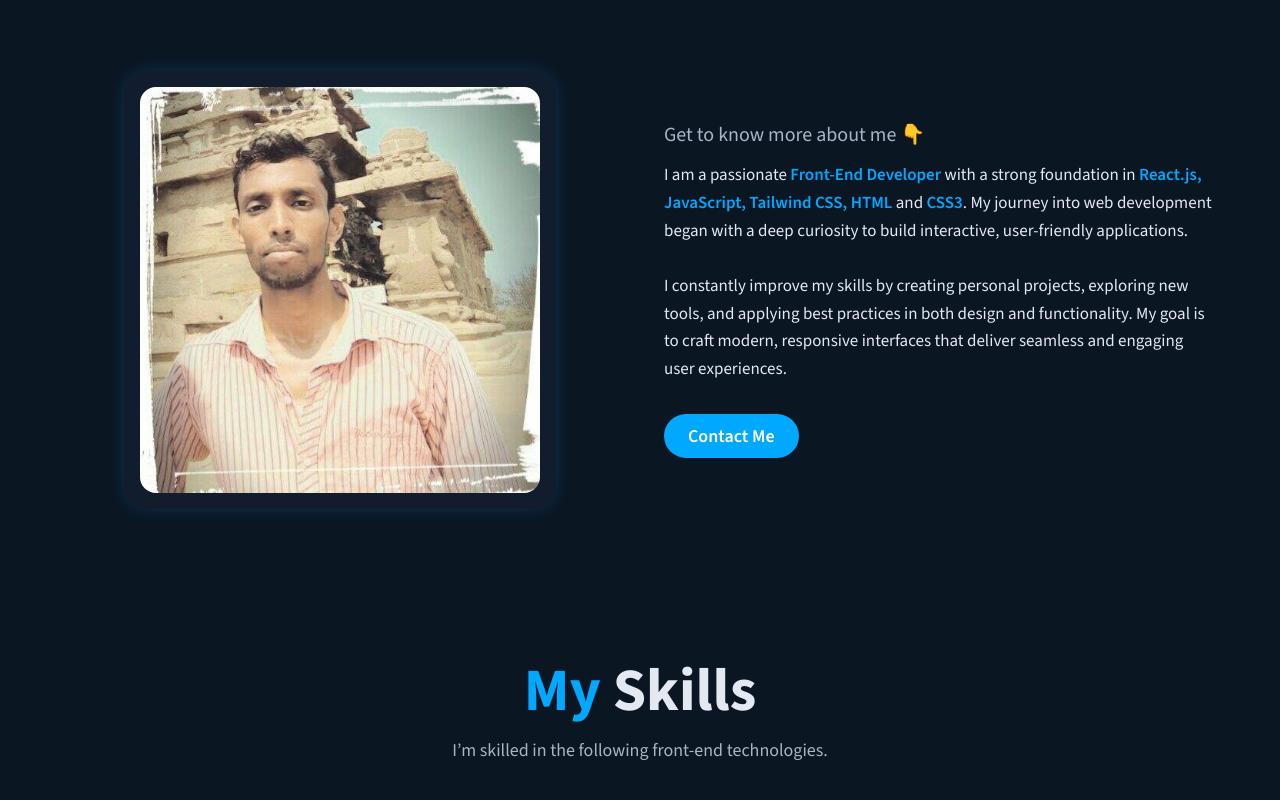
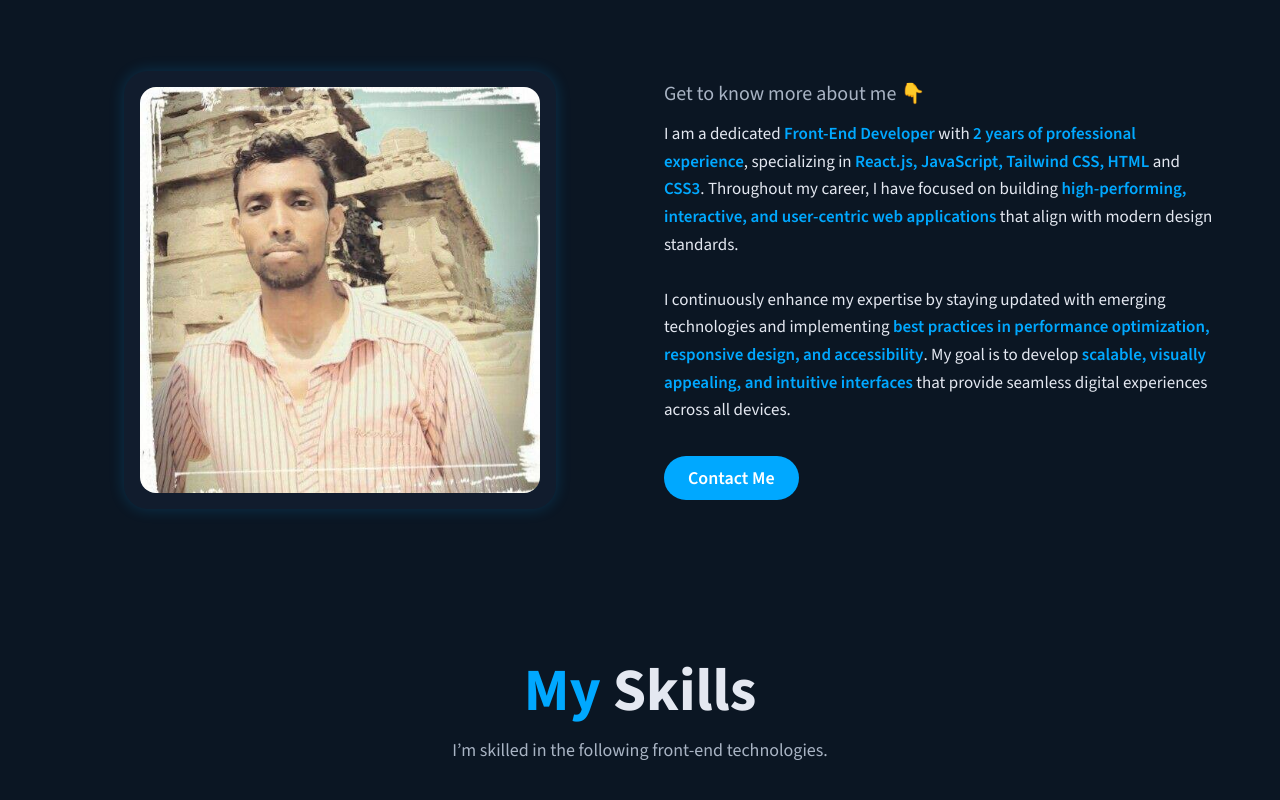
Before and after one commit to vijayanand-1790/Portfolio, a React (Vite) app: page / in a window 1280 px wide. Shown: the part 980-1780 px from the top of the page. Built offline with nearby package versions, Linux system fonts and the light colour scheme.

Commit message:
Minor changes

```diff
--- a/src/About.jsx
+++ b/src/About.jsx
@@ -51,24 +51,39 @@ const About = () => {
           </h4>
 
           <p className="text-[#E4E8F1] text-base sm:text-lg md:text-[17px] leading-relaxed">
-            I am a passionate{" "}
+            I am a dedicated{" "}
             <span className="text-[#00A8FF] font-semibold">
               Front-End Developer
             </span>{" "}
-            with a strong foundation in{" "}
+            with{" "}
+            <span className="text-[#00A8FF] font-semibold">
+              2 years of professional experience
+            </span>
+            , specializing in{" "}
             <span className="text-[#00A8FF] font-semibold">
               React.js, JavaScript, Tailwind CSS, HTML
             </span>{" "}
-            and <span className="text-[#00A8FF] font-semibold">CSS3</span>. My
-            journey into web development began with a deep curiosity to build
-            interactive, user-friendly applications.
+            and{" "}
+            <span className="text-[#00A8FF] font-semibold">CSS3</span>. Throughout my
+            career, I have focused on building{" "}
+            <span className="text-[#00A8FF] font-semibold">
+              high-performing, interactive, and user-centric web applications
+            </span>{" "}
+            that align with modern design standards.
             <br />
             <br />
-            I constantly improve my skills by creating personal projects,
-            exploring new tools, and applying best practices in both design and
-            functionality. My goal is to craft modern, responsive interfaces
-            that deliver seamless and engaging user experiences.
+            I continuously enhance my expertise by staying updated with emerging
+            technologies and implementing{" "}
+            <span className="text-[#00A8FF] font-semibold">
+              best practices in performance optimization, responsive design, and accessibility
+            </span>
+            . My goal is to develop{" "}
+            <span className="text-[#00A8FF] font-semibold">
+              scalable, visually appealing, and intuitive interfaces
+            </span>{" "}
+            that provide seamless digital experiences across all devices.
           </p>
+
 
           <Link to="contact" smooth={true} offset={-80} duration={500}>
             <button className="mt-8 px-6 py-2 rounded-full bg-[#00A8FF] text-white font-semibold text-base sm:text-lg hover:bg-[#00C3FF] hover:shadow-[0_0_15px_#00A8FF] cursor-pointer duration-300">
--- a/src/Footer.jsx
+++ b/src/Footer.jsx
@@ -36,7 +36,7 @@ const Footer = () => {
 						<h2 className='text-2xl font-bold pb-5'>Have a Questions?</h2>
 						<div className='flex gap-3 text-lg items-center pb-3'>
 							<FaPhoneAlt size={20} />
-							<p className='text-lg'>9884127840</p>
+							<p className='text-lg'>+91 9884127840</p>
 						</div>
 						<div className='flex gap-3 text-lg items-center'>
 							<MdEmail size={20} />
--- a/src/Home.jsx
+++ b/src/Home.jsx
@@ -47,7 +47,7 @@ const Home = () => {
               duration={500}
               className="px-6 py-2 rounded-full bg-[#00A8FF] text-white font-semibold text-base sm:text-lg cursor-pointer hover:bg-[#00C3FF] hover:shadow-[0_0_15px_#00A8FF] duration-300"
             >
-              My Projects
+              Personal Projects
             </Link>
 
             <a
--- a/src/Projects.jsx
+++ b/src/Projects.jsx
@@ -12,7 +12,7 @@ const Projects = () => {
         <div className="text-center mb-12">
           <h1 className="text-4xl md:text-6xl font-extrabold"><span className="text-[#00A8FF]">Personal</span> Projects</h1>
           <p className="text-[#A9B4C4] text-base md:text-lg mt-3">
-            Some of the projects I’ve created to practice and enhance my skills.
+            Few from my own projects which were done for the practice and self analyzing
           </p>
         </div>
 
```
